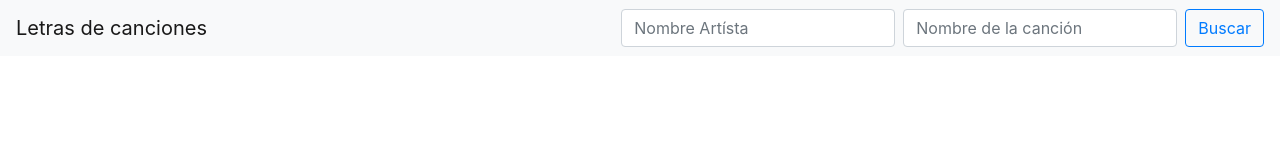
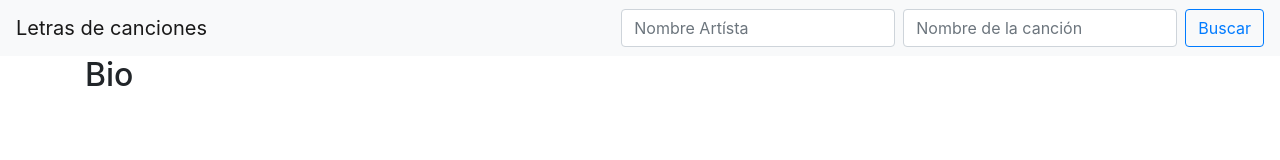
Before and after one commit to jcarlosj/React-Project-Search-Lyrics-U-JPdTV, a React (Create React App) app: page / in a window 1280 px wide. Shown: the top 160 px of the page. Built offline with nearby package versions, Linux system fonts and the light colour scheme.

Commit message:
[+] Component > ShowBioArtists (Rebase last two commits)
[+] Component > ShowBioArtists

```diff
--- a/src/App.js
+++ b/src/App.js
@@ -3,6 +3,7 @@ import React, { Fragment, useState, useEffect } from 'react';
 /** Components */
 import Form from './components/Form';
 import ShowLyrics from './components/ShowLyrics';
+import ShowBioArtists from './components/ShowBioArtists';
 
 function App() {
 
@@ -61,9 +62,19 @@ function App() {
         setSearchSongLyrics={ setSearchSongLyrics }
       />
 
-      <ShowLyrics
-        lyrics={ lyrics }
-      />
+      <div className="container">
+        <div className="row">
+          <div className="col col-md-6">
+            <ShowBioArtists />
+          </div>
+          <div className="col col-md-6">
+            <ShowLyrics
+              lyrics={ lyrics }
+            />
+          </div>
+        </div>
+      </div>
+
     </Fragment>
   );
 }
--- /dev/null
+++ b/src/components/ShowBioArtists.js
@@ -0,0 +1,9 @@
+import React from 'react';
+
+const ShowBioArtists = () => {
+    return (
+        <h2>Bio</h2>
+    );
+}
+
+export default ShowBioArtists;
```
